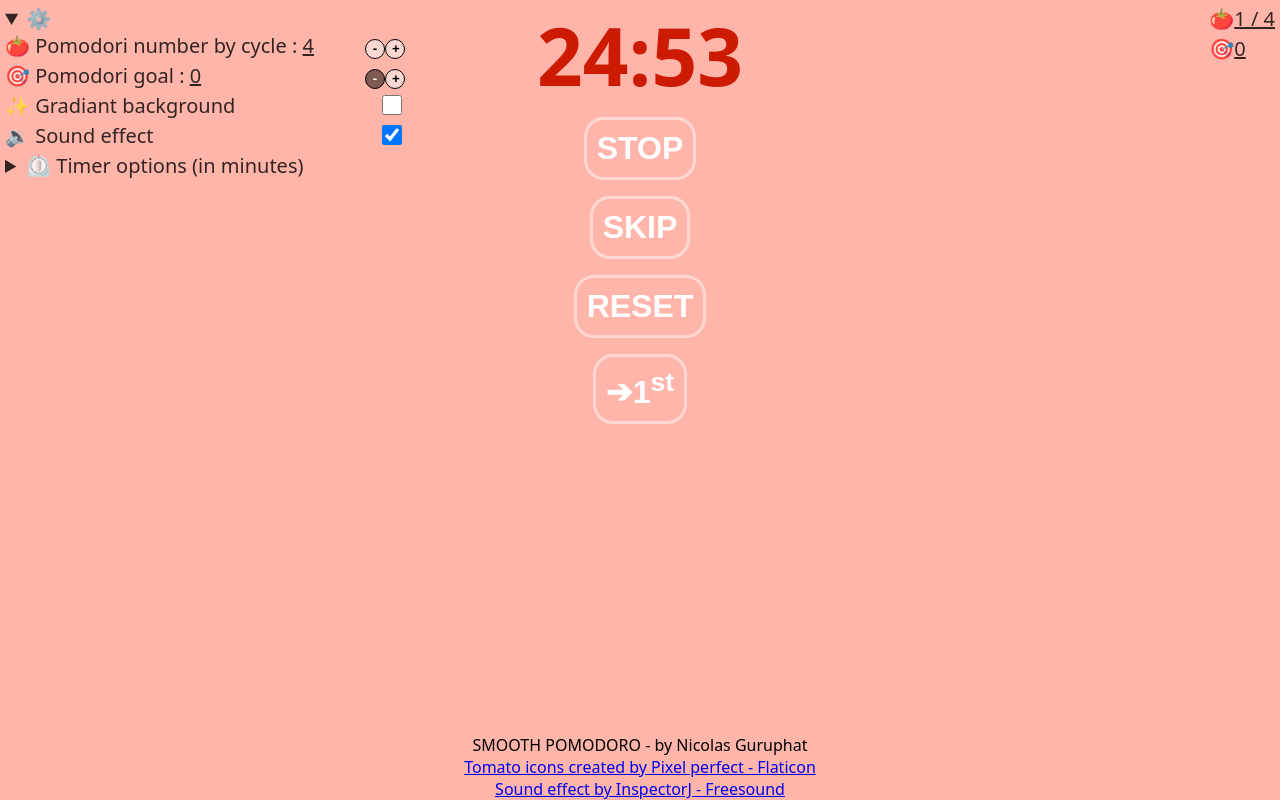
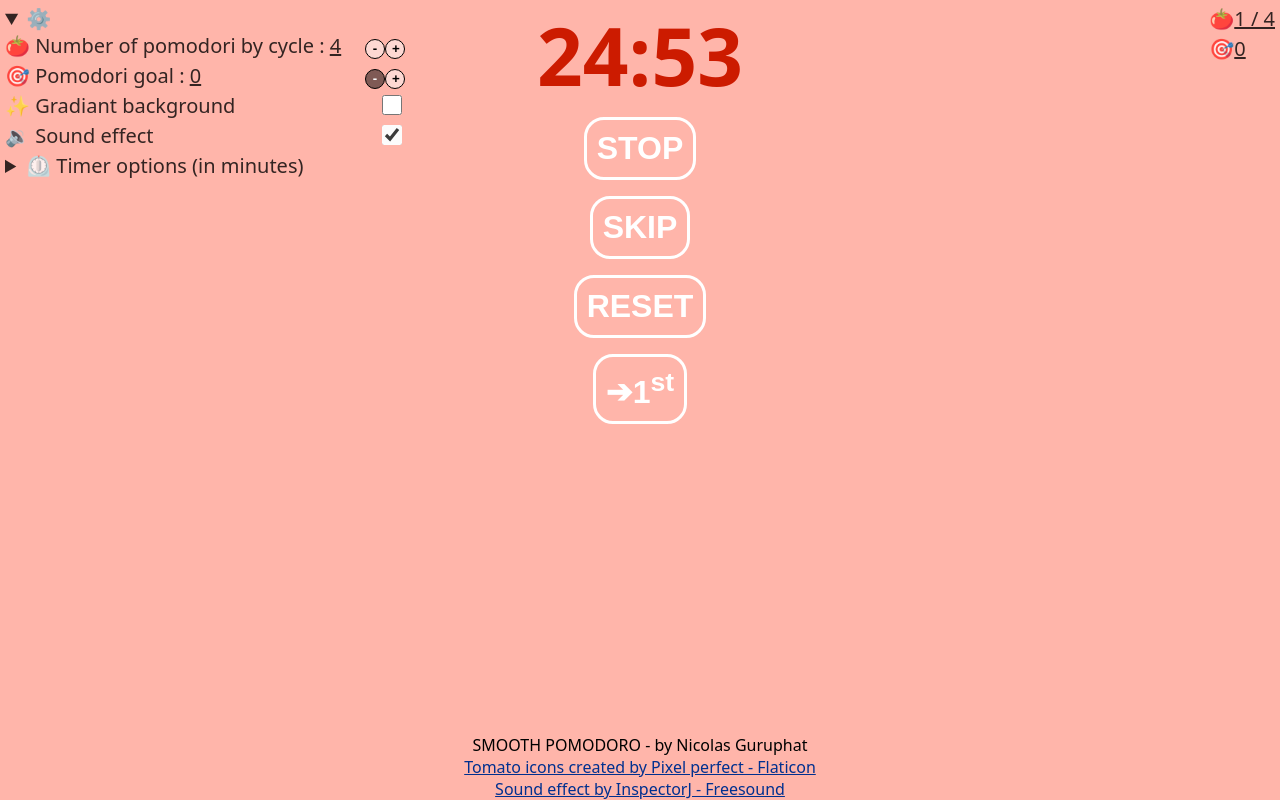
Before and after one commit to NicolasGuruphat/smooth-pomodoro, a Vue app: page / in a window 1280 px wide. Both pictures are taken after a click on the heading "⚙️". Built offline with nearby package versions, Linux system fonts and the light colour scheme.

Commit message:
FEAT : style improvement

```diff
--- a/src/App.vue
+++ b/src/App.vue
@@ -9,7 +9,7 @@
     :goal="goal"
   >
   </StatistiquesBlock>
-  <OptionsBlock class="option-block"
+  <OptionsBlock class="options-block"
     :pomodoriByCycle="pomodoriByCycle"
     :totalPomodoro="totalPomodoro"
     :pomodoroTime="pomodoroTime"
@@ -267,8 +267,7 @@ footer{
   width: 100%;
   text-align: center;
 }
-ul{
-  list-style: "⏱️";
-  margin:0;
+a{
+  color:#00308F;
 }
 </style>
--- a/src/components/ActionButton.vue
+++ b/src/components/ActionButton.vue
@@ -16,7 +16,7 @@ export default {
 <style>
 .base-button {
   background-color: transparent;
-  border: 3px solid rgba(252,252,252,0.5);
+  border: 3px solid white;
   border-radius: 20px;
   font-weight: bold;
   padding: 10px;
--- a/src/components/OptionsBlock.vue
+++ b/src/components/OptionsBlock.vue
@@ -1,9 +1,9 @@
 <template>
-  <details class="options-block">
-    <summary>⚙️</summary>
+  <details>
+    <summary class="block-opener">⚙️</summary>
     <div>
       <div class="option">
-        <span class="info-label">🍅 Pomodori number by cycle : <span class="info-value">{{pomodoriByCycle}}</span></span>
+        <span class="info-label">🍅 Number of pomodori by cycle : <span class="info-value">{{pomodoriByCycle}}</span></span>
         <span class="stat-selector">
           <button class="stat-selector-button" :class="{'disabled':pomodoriByCycle==1, 'enabled-selector':pomodoriByCycle!=1, 'disabled-selector':pomodoriByCycle==1}" @click="$emit('updatePomodoriByCycle',pomodoriByCycle-1)" >-</button>
           <button class="stat-selector-button enabled-selector" @click="$emit('updatePomodoriByCycle',pomodoriByCycle+1)">+</button>
@@ -18,16 +18,16 @@
       </div>
       <div class="option">
         <span class="info-label">✨ Gradiant background</span>
-        <input type="checkbox" class="stat-selector stat-selector-button enabled-selector" v-model="grandiantEnabledOption">
+        <input type="checkbox" class="stat-selector stat-selector-button enabled-selector checkbox-selector" v-model="grandiantEnabledOption">
         <label for="checkbox"></label>
       </div>
       <div class="option">
         <span class="info-label">🔉 Sound effect</span>
-        <input type="checkbox" class="stat-selector stat-selector-button enabled-selector" v-model="audioEnabledOption">
+        <input type="checkbox" class="stat-selector stat-selector-button enabled-selector checkbox-selector" v-model="audioEnabledOption">
         <label for="checkbox"></label>
       </div>
       <details class="option">
-        <summary class="info-label">⏲️ Timer options (in minutes)</summary>
+        <summary class="info-label block-opener">⏲️ Timer options (in minutes)</summary>
         <br>
         <ul>
           <li>
@@ -119,4 +119,14 @@ export default {
   background-color: rgba(252,252,252,0.5);
   color: rgba(0, 0, 0, 1 );
 }
+.checkbox-selector{
+  accent-color: rgba(252,252,252,0.5);
+}
+.block-opener:hover{
+  cursor: pointer;
+}
+ul{
+  list-style: "⏱️";
+  margin:0;
+}
 </style>
```
